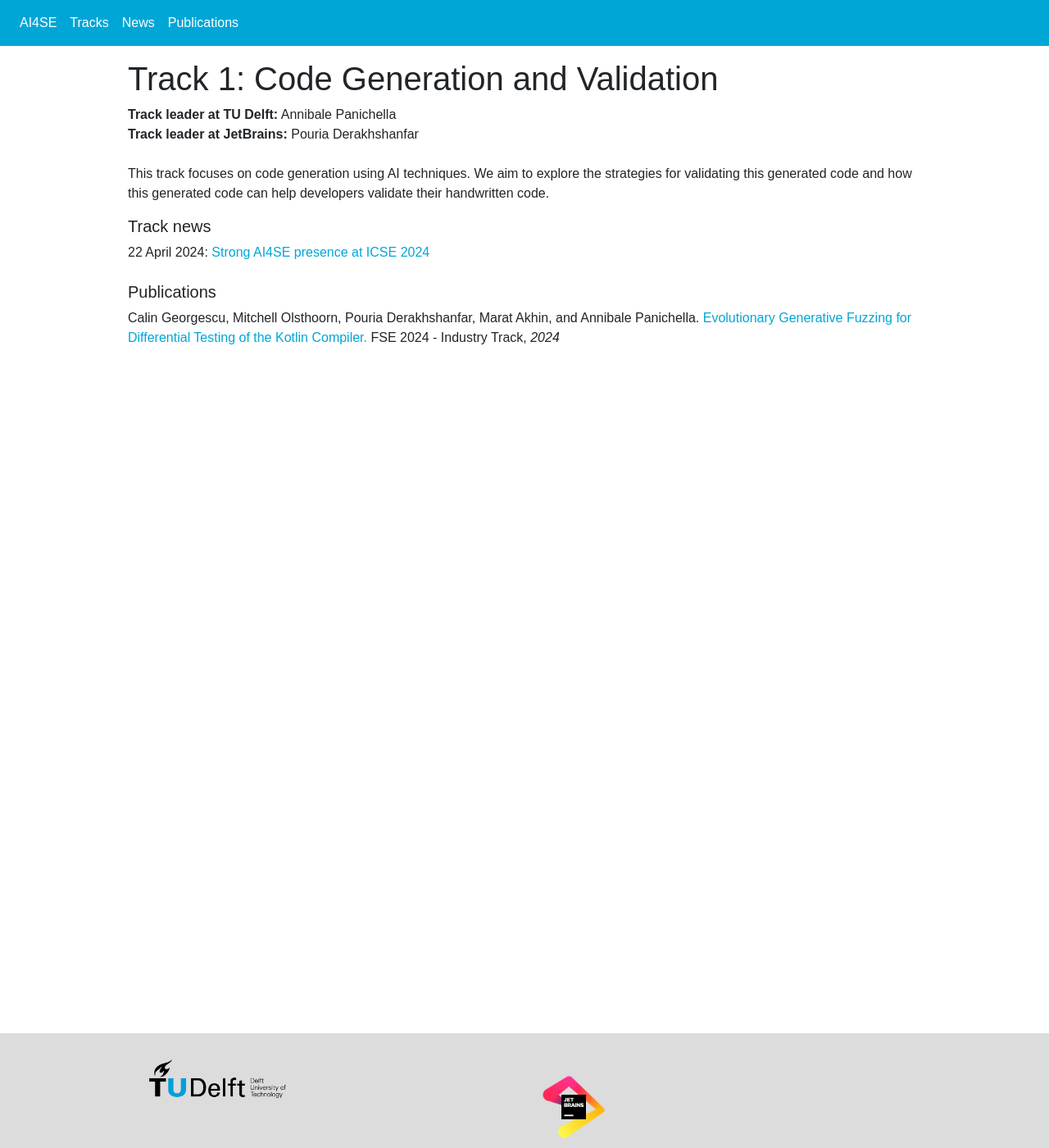
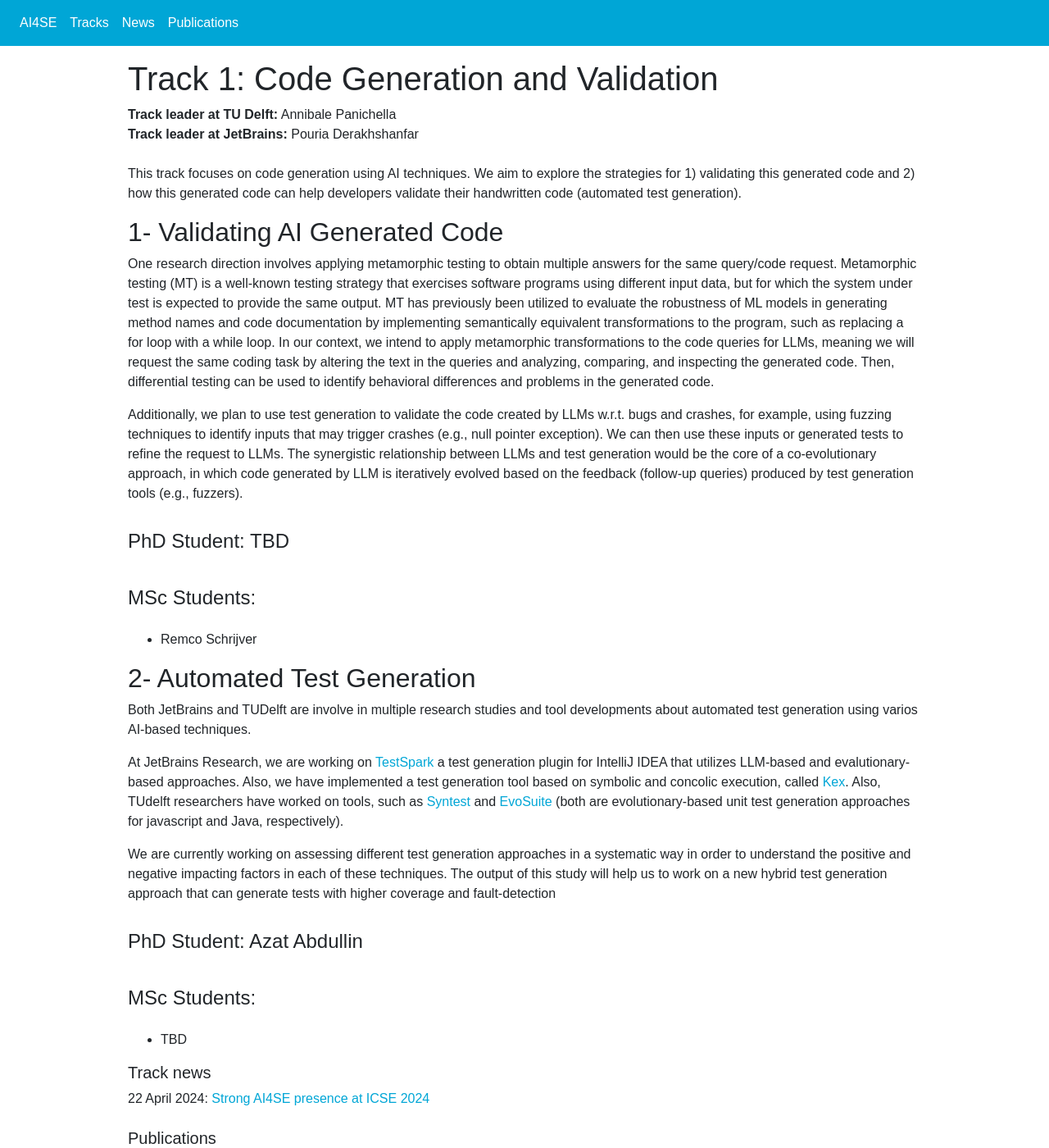
Before and after one commit to SERG-Delft/ai4se-website, a Jekyll site: the page built from _tracks/01_code_gen_validation.md, in a window 1280 px wide and 1400 px high. Shown: the whole window at 82% size. Built offline with Jekyll 4.4.1, drawn with Linux system fonts in a browser that asks for light colours; nearby versions of some CDN libraries.

Commit message:
Update Track 1 page

```diff
--- a/_tracks/01_code_gen_validation.md
+++ b/_tracks/01_code_gen_validation.md
@@ -4,7 +4,28 @@ track-id: 1
 title: Code Generation and Validation
 tu-leader: Annibale Panichella
 jb-leader: Pouria Derakhshanfar
-phd: Turgut Reis Kursun
+phd: TBD
 ---
 
-This track focuses on code generation using AI techniques. We aim to explore the strategies for validating this generated code and how this generated code can help developers validate their handwritten code.
+This track focuses on code generation using AI techniques. We aim to explore the strategies for 1) validating this generated code and 2) how this generated code can help developers validate their handwritten code (automated test generation).
+
+## 1- Validating AI Generated Code
+
+One research direction involves applying metamorphic testing to obtain multiple answers for the same query/code request. Metamorphic testing (MT) is a well-known testing strategy that exercises software programs using different input data, but for which the system under test is expected to provide the same output. MT has previously been utilized to evaluate the robustness of ML models in generating method names and code documentation by implementing semantically equivalent transformations to the program, such as replacing a for loop with a while loop. In our context, we intend to apply metamorphic transformations to the code queries for LLMs, meaning we will request the same coding task by altering the text in the queries and analyzing, comparing, and inspecting the generated code. Then, differential testing can be used to identify behavioral differences and problems in the generated code.
+
+Additionally, we plan to use test generation to validate the code created by LLMs w.r.t. bugs and crashes, for example, using fuzzing techniques to identify inputs that may trigger crashes (e.g., null pointer exception). We can then use these inputs or generated tests to refine the request to LLMs. The synergistic relationship between LLMs and test generation would be the core of a co-evolutionary approach, in which code generated by LLM is iteratively evolved based on the feedback (follow-up queries) produced by test generation tools (e.g., fuzzers).
+
+### PhD Student: TBD
+### MSc Students:
+- Remco Schrijver
+
+## 2- Automated Test Generation
+Both JetBrains and TUDelft are involve in multiple research studies and tool developments about automated test generation using varios AI-based techniques.
+
+At JetBrains Research, we are working on [TestSpark](https://plugins.jetbrains.com/plugin/21024-testspark) a test generation plugin for IntelliJ IDEA that utilizes LLM-based and evalutionary-based approaches. Also, we have implemented a test generation tool based on symbolic and concolic execution, called [Kex](https://github.com/vorpal-research/kex). Also, TUdelft researchers have worked on tools, such as [Syntest](https://www.syntest.org) and [EvoSuite](https://www.evosuite.org) (both are evolutionary-based unit test generation approaches for javascript and Java, respectively).
+
+We are currently working on assessing different test generation approaches in a systematic way in order to understand the positive and negative impacting factors in each of these techniques. The output of this study will help us to work on a new hybrid test generation approach that can generate tests with higher coverage and fault-detection
+
+### PhD Student: Azat Abdullin
+### MSc Students:
+- TBD
```
